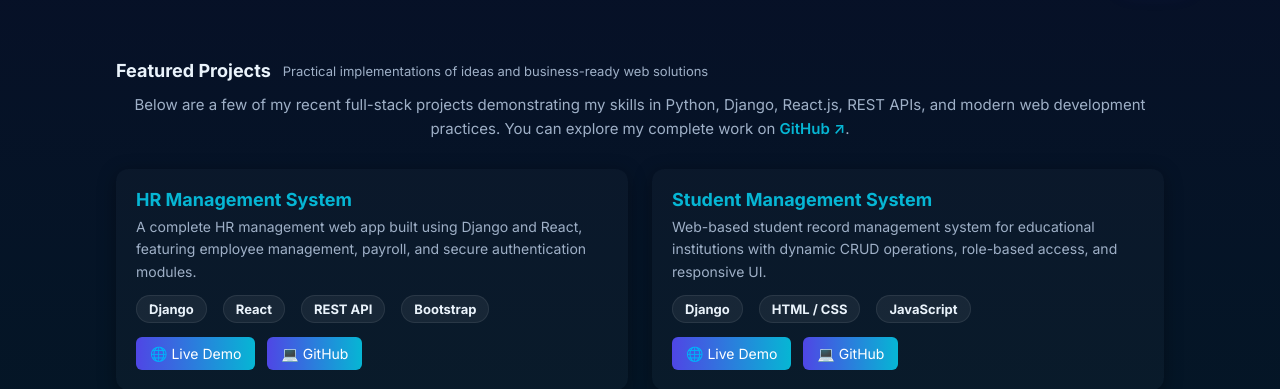
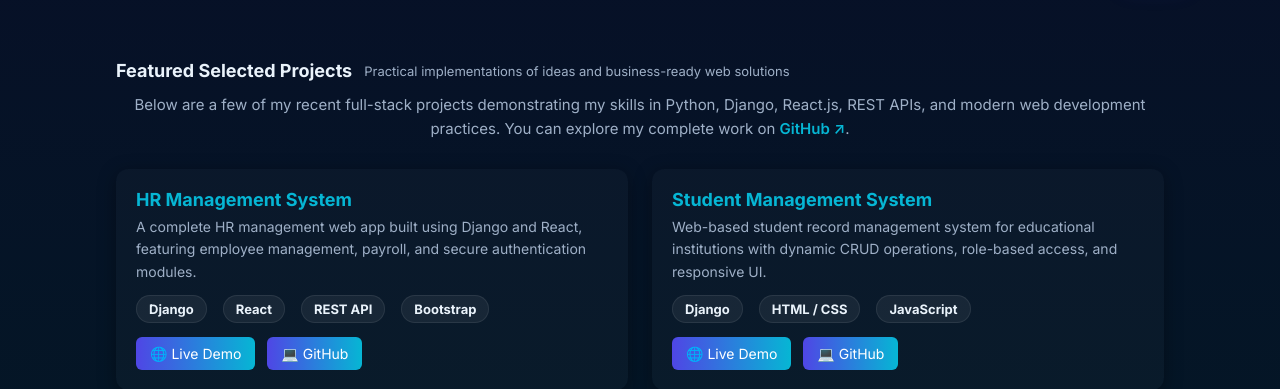
Before and after one commit to shakarrathod9632/shankar_potfolio_website, a Django app: page /projects/ in a window 1280 px wide. Shown: the part 66-455 px from the top of the page. Run offline with Django 5.2, Linux system fonts and the light colour scheme.

Commit message:
Update project_list.html

```diff
--- a/portfolio/templates/portfolio/project_list.html
+++ b/portfolio/templates/portfolio/project_list.html
@@ -93,7 +93,7 @@
 </style>
 
 <div class="section-title">
-  <h2>Featured Projects</h2>
+  <h2>Featured Selected Projects</h2>
   <small class="small">Practical implementations of ideas and business-ready web solutions</small>
 </div>
 
```
